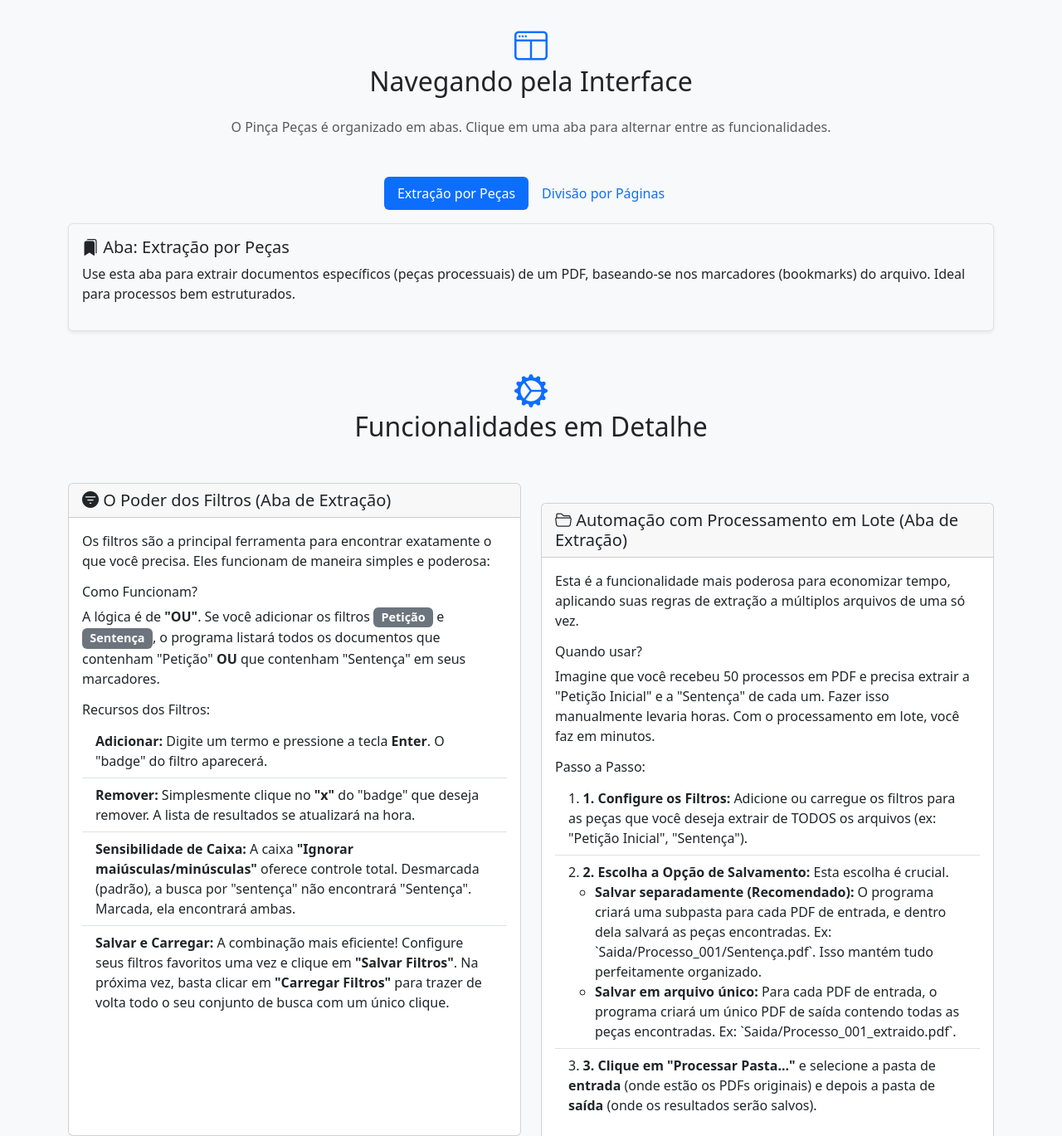
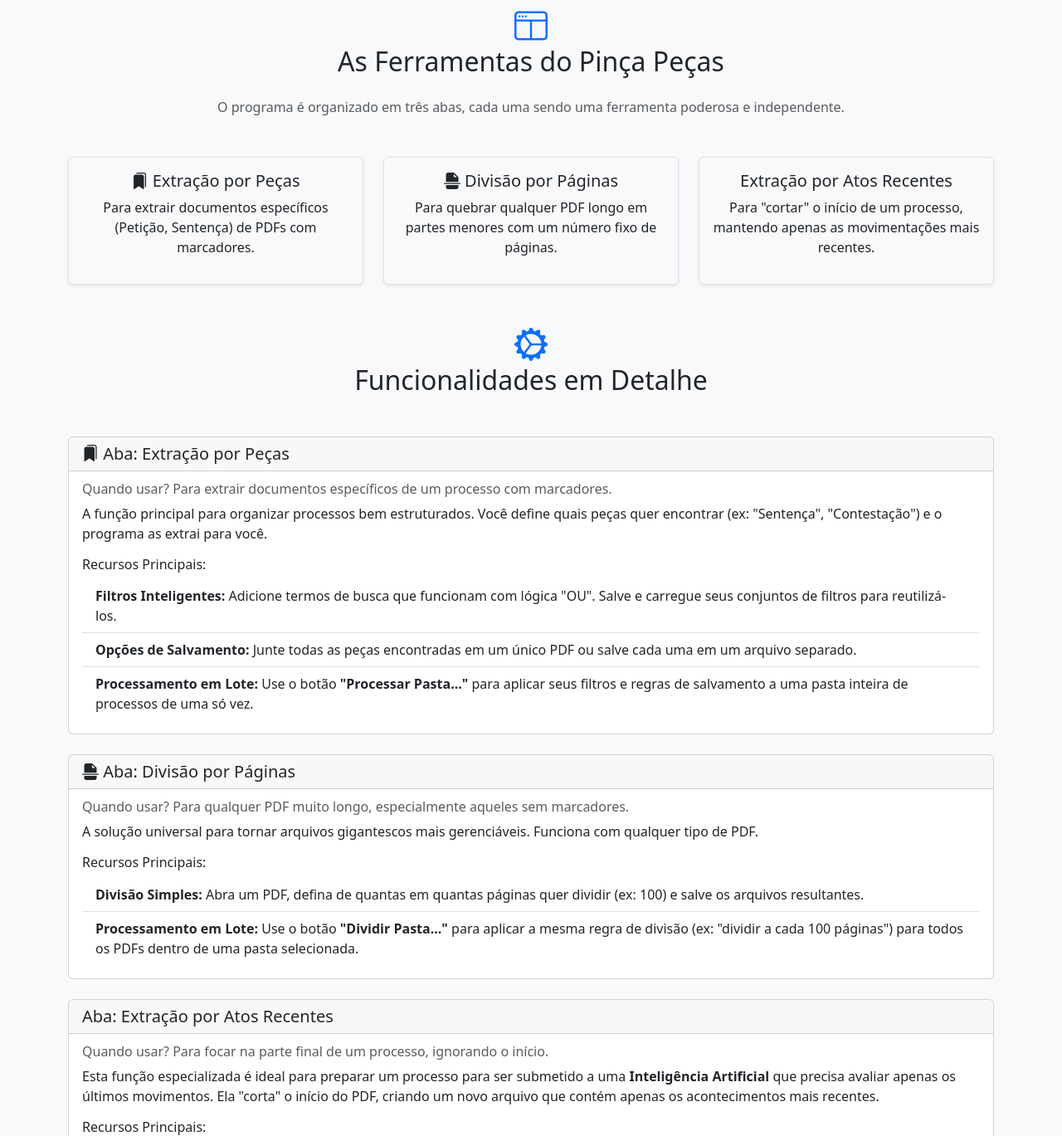
Before and after one commit to hudsonqa/Pinca_Pecas, a plain HTML site: page index.html in a window 1280 px wide. Shown: the part 1431-2800 px from the top of the page at 83% size. Drawn offline with nearby package versions, Linux system fonts and the light colour scheme.

Commit message:
Update index.html

```diff
--- a/index.html
+++ b/index.html
@@ -45,9 +45,6 @@
             border-radius: 0.2rem;
             font-size: 0.9em;
         }
-        .nav-pills .nav-link.active {
-            background-color: #0d6efd;
-        }
     </style>
 </head>
 <body>
@@ -77,9 +74,9 @@
 
         <section id="introducao" class="text-center hero mb-5">
             <h1 class="display-4">Bem-vindo ao Pinça Peças v1.0!</h1>
-            <p class="lead">Sua ferramenta multifuncional para extrair e dividir documentos PDF com precisão e velocidade.</p>
+            <p class="lead">Sua suíte completa de automação para extrair, dividir e preparar PDFs de processos com precisão e velocidade.</p>
             <hr class="my-4">
-            <p class="mb-4">Agora, além da extração inteligente por peças, você pode dividir qualquer PDF em partes menores. Este manual cobre todas as funcionalidades.</p>
+            <p class="mb-4">Este manual detalha todas as funcionalidades, incluindo o poderoso processamento em lote agora disponível para todas as ferramentas.</p>
             <a href="https://raw.githubusercontent.com/hudsonqa/Pinca_Pecas/main/Pinca_Pecas.zip" class="btn btn-light btn-lg">
                 <i class="bi bi-download"></i>
                 Baixar Pinça Peças
@@ -126,28 +123,26 @@
         </section>
 
         <section id="interface" class="my-5">
-            <h2 class="text-center mb-4"><i class="bi bi-window-split section-icon"></i><br>Navegando pela Interface</h2>
-            <p class="text-center text-muted mb-5">O Pinça Peças é organizado em abas. Clique em uma aba para alternar entre as funcionalidades.</p>
+            <h2 class="text-center mb-4"><i class="bi bi-window-split section-icon"></i><br>As Ferramentas do Pinça Peças</h2>
+            <p class="text-center text-muted mb-5">O programa é organizado em três abas, cada uma sendo uma ferramenta poderosa e independente.</p>
 
-            <ul class="nav nav-pills justify-content-center mb-3" id="pills-tab" role="tablist">
-                <li class="nav-item" role="presentation">
-                    <button class="nav-link active" id="pills-extract-tab" data-bs-toggle="pill" data-bs-target="#pills-extract" type="button" role="tab">Extração por Peças</button>
-                </li>
-                <li class="nav-item" role="presentation">
-                    <button class="nav-link" id="pills-split-tab" data-bs-toggle="pill" data-bs-target="#pills-split" type="button" role="tab">Divisão por Páginas</button>
-                </li>
-            </ul>
-            <div class="tab-content" id="pills-tabContent">
-                <div class="tab-pane fade show active" id="pills-extract" role="tabpanel">
-                    <div class="p-3 border bg-light rounded shadow-sm">
-                        <h5><i class="bi bi-bookmarks-fill"></i> Aba: Extração por Peças</h5>
-                        <p>Use esta aba para extrair documentos específicos (peças processuais) de um PDF, baseando-se nos marcadores (bookmarks) do arquivo. Ideal para processos bem estruturados.</p>
+            <div class="row text-center gy-4">
+                <div class="col-md-4">
+                    <div class="p-3 border bg-light rounded shadow-sm h-100">
+                        <h5><i class="bi bi-bookmarks-fill"></i> Extração por Peças</h5>
+                        <p>Para extrair documentos específicos (Petição, Sentença) de PDFs com marcadores.</p>
                     </div>
                 </div>
-                <div class="tab-pane fade" id="pills-split" role="tabpanel">
-                    <div class="p-3 border bg-light rounded shadow-sm">
-                        <h5><i class="bi bi-file-earmark-break-fill"></i> Aba: Divisão por Páginas</h5>
-                        <p>Use esta aba para dividir qualquer PDF em arquivos menores com um número fixo de páginas. Perfeito para documentos longos ou sem marcadores.</p>
+                <div class="col-md-4">
+                    <div class="p-3 border bg-light rounded shadow-sm h-100">
+                        <h5><i class="bi bi-file-earmark-break-fill"></i> Divisão por Páginas</h5>
+                        <p>Para quebrar qualquer PDF longo em partes menores com um número fixo de páginas.</p>
+                    </div>
+                </div>
+                <div class="col-md-4">
+                    <div class="p-3 border bg-light rounded shadow-sm h-100">
+                        <h5><i class="bi bi-gavel"></i> Extração por Atos Recentes</h5>
+                        <p>Para "cortar" o início de um processo, mantendo apenas as movimentações mais recentes.</p>
                     </div>
                 </div>
             </div>
@@ -155,58 +150,51 @@
 
         <section id="funcionalidades" class="my-5">
             <h2 class="text-center mb-5"><i class="bi bi-gear-wide-connected section-icon"></i><br>Funcionalidades em Detalhe</h2>
-            <div class="row row-cols-1 row-cols-md-2 g-4">
+            <div class="row row-cols-1 g-4">
 
-                <div class="col-12">
+                <div class="col">
                     <div class="card h-100">
-                        <div class="card-header h5"><i class="bi bi-filter-circle-fill"></i> O Poder dos Filtros (Aba de Extração)</div>
+                        <div class="card-header h5"><i class="bi bi-bookmarks-fill"></i> Aba: Extração por Peças</div>
                         <div class="card-body">
-                            <p class="card-text">Os filtros são a principal ferramenta para encontrar exatamente o que você precisa. Eles funcionam de maneira simples e poderosa:</p>
-                            <h6 class="mt-3">Como Funcionam?</h6>
-                            <p>A lógica é de <strong>"OU"</strong>. Se você adicionar os filtros <span class="badge bg-secondary">Petição</span> e <span class="badge bg-secondary">Sentença</span>, o programa listará todos os documentos que contenham "Petição" <strong>OU</strong> que contenham "Sentença" em seus marcadores.</p>
-                            <h6 class="mt-3">Recursos dos Filtros:</h6>
+                            <h6 class="card-subtitle mb-2 text-muted">Quando usar? Para extrair documentos específicos de um processo com marcadores.</h6>
+                            <p class="card-text">A função principal para organizar processos bem estruturados. Você define quais peças quer encontrar (ex: "Sentença", "Contestação") e o programa as extrai para você.</p>
+                            <h6 class="mt-3">Recursos Principais:</h6>
                             <ul class="list-group list-group-flush">
-                                <li class="list-group-item"><strong>Adicionar:</strong> Digite um termo e pressione a tecla <strong>Enter</strong>. O "badge" do filtro aparecerá.</li>
-                                <li class="list-group-item"><strong>Remover:</strong> Simplesmente clique no <strong>"x"</strong> do "badge" que deseja remover. A lista de resultados se atualizará na hora.</li>
-                                <li class="list-group-item"><strong>Sensibilidade de Caixa:</strong> A caixa <strong>"Ignorar maiúsculas/minúsculas"</strong> oferece controle total. Desmarcada (padrão), a busca por "sentença" não encontrará "Sentença". Marcada, ela encontrará ambas.</li>
-                                <li class="list-group-item"><strong>Salvar e Carregar:</strong> A combinação mais eficiente! Configure seus filtros favoritos uma vez e clique em <strong>"Salvar Filtros"</strong>. Na próxima vez, basta clicar em <strong>"Carregar Filtros"</strong> para trazer de volta todo o seu conjunto de busca com um único clique.</li>
+                                <li class="list-group-item"><strong>Filtros Inteligentes:</strong> Adicione termos de busca que funcionam com lógica "OU". Salve e carregue seus conjuntos de filtros para reutilizá-los.</li>
+                                <li class="list-group-item"><strong>Opções de Salvamento:</strong> Junte todas as peças encontradas em um único PDF ou salve cada uma em um arquivo separado.</li>
+                                <li class="list-group-item"><strong>Processamento em Lote:</strong> Use o botão <strong>"Processar Pasta..."</strong> para aplicar seus filtros e regras de salvamento a uma pasta inteira de processos de uma só vez.</li>
                             </ul>
                         </div>
                     </div>
                 </div>
 
-                <div class="col-12">
-                    <div class="card h-100 mt-4">
-                        <div class="card-header h5"><i class="bi bi-folder2-open"></i> Automação com Processamento em Lote (Aba de Extração)</div>
+                <div class="col">
+                    <div class="card h-100">
+                        <div class="card-header h5"><i class="bi bi-file-earmark-break-fill"></i> Aba: Divisão por Páginas</div>
                         <div class="card-body">
-                            <p class="card-text">Esta é a funcionalidade mais poderosa para economizar tempo, aplicando suas regras de extração a múltiplos arquivos de uma só vez.</p>
-                            <h6 class="mt-3">Quando usar?</h6>
-                            <p>Imagine que você recebeu 50 processos em PDF e precisa extrair a "Petição Inicial" e a "Sentença" de cada um. Fazer isso manualmente levaria horas. Com o processamento em lote, você faz em minutos.</p>
-                            <h6 class="mt-3">Passo a Passo:</h6>
-                            <ol class="list-group list-group-numbered list-group-flush">
-                                <li class="list-group-item"><strong>1. Configure os Filtros:</strong> Adicione ou carregue os filtros para as peças que você deseja extrair de TODOS os arquivos (ex: "Petição Inicial", "Sentença").</li>
-                                <li class="list-group-item"><strong>2. Escolha a Opção de Salvamento:</strong> Esta escolha é crucial.
-                                    <ul>
-                                        <li><strong>Salvar separadamente (Recomendado):</strong> O programa criará uma subpasta para cada PDF de entrada, e dentro dela salvará as peças encontradas. Ex: `Saida/Processo_001/Sentença.pdf`. Isso mantém tudo perfeitamente organizado.</li>
-                                        <li><strong>Salvar em arquivo único:</strong> Para cada PDF de entrada, o programa criará um único PDF de saída contendo todas as peças encontradas. Ex: `Saida/Processo_001_extraido.pdf`.</li>
-                                    </ul>
-                                </li>
-                                <li class="list-group-item"><strong>3. Clique em "Processar Pasta..."</strong> e selecione a pasta de <strong>entrada</strong> (onde estão os PDFs originais) e depois a pasta de <strong>saída</strong> (onde os resultados serão salvos).</li>
-                            </ol>
+                            <h6 class="card-subtitle mb-2 text-muted">Quando usar? Para qualquer PDF muito longo, especialmente aqueles sem marcadores.</h6>
+                            <p class="card-text">A solução universal para tornar arquivos gigantescos mais gerenciáveis. Funciona com qualquer tipo de PDF.</p>
+                            <h6 class="mt-3">Recursos Principais:</h6>
+                            <ul class="list-group list-group-flush">
+                                <li class="list-group-item"><strong>Divisão Simples:</strong> Abra um PDF, defina de quantas em quantas páginas quer dividir (ex: 100) e salve os arquivos resultantes.</li>
+                                <li class="list-group-item"><strong>Processamento em Lote:</strong> Use o botão <strong>"Dividir Pasta..."</strong> para aplicar a mesma regra de divisão (ex: "dividir a cada 100 páginas") para todos os PDFs dentro de uma pasta selecionada.</li>
+                            </ul>
                         </div>
                     </div>
                 </div>
-                 <div class="col-12">
-                    <div class="card h-100 mt-4">
-                        <div class="card-header h5"><i class="bi bi-file-earmark-break-fill"></i> Divisão Simples por Páginas (Aba de Divisão)</div>
+
+                <div class="col">
+                    <div class="card h-100">
+                        <div class="card-header h5"><i class="bi bi-gavel"></i> Aba: Extração por Atos Recentes</div>
                         <div class="card-body">
-                            <p class="card-text">Esta função é a solução universal para qualquer PDF, especialmente aqueles sem marcadores ou muito longos.</p>
-                            <h6 class="mt-3">Passo a Passo:</h6>
-                            <ol class="list-group list-group-numbered list-group-flush">
-                                <li class="list-group-item"><strong>1. Abra o PDF:</strong> Use o botão "Abrir PDF" dentro desta aba.</li>
-                                <li class="list-group-item"><strong>2. Defina o Intervalo:</strong> No campo "Dividir a cada", insira o número máximo de páginas que cada arquivo de saída deve ter (ex: 50, 100, 200).</li>
-                                <li class="list-group-item"><strong>3. Clique em "Dividir e Salvar..."</strong> e escolha a pasta de destino. O programa criará os arquivos numerados para você (ex: `documento_parte_1.pdf`, `documento_parte_2.pdf`, etc.).</li>
-                            </ol>
+                            <h6 class="card-subtitle mb-2 text-muted">Quando usar? Para focar na parte final de um processo, ignorando o início.</h6>
+                            <p class="card-text">Esta função especializada é ideal para preparar um processo para ser submetido a uma <strong>Inteligência Artificial</strong> que precisa avaliar apenas os últimos movimentos. Ela "corta" o início do PDF, criando um novo arquivo que contém apenas os acontecimentos mais recentes.</p>
+                            <h6 class="mt-3">Recursos Principais:</h6>
+                            <ul class="list-group list-group-flush">
+                                <li class="list-group-item"><strong>Extração Focada:</strong> Abra um PDF de processo, escolha quantos dos últimos atos deseja manter (ex: 3, 5, 10) e o programa gera um novo PDF enxuto.</li>
+                                <li class="list-group-item"><strong>Processamento em Lote:</strong> Use o botão <strong>"Processar Pasta (Atos)..."</strong> para aplicar a mesma regra de extração (ex: "extrair os últimos 5 atos") para todos os PDFs de processo em uma pasta.</li>
+                            </ul>
+                             <div class="alert alert-secondary mt-3"><strong>Nota:</strong> "Atos" são identificados por marcadores como "Despacho", "Decisão", "Sentença", "Acórdão", etc.</div>
                         </div>
                     </div>
                 </div>
@@ -217,27 +205,15 @@
         <section id="dicas" class="my-5">
             <h2 class="text-center mb-4"><i class="bi bi-lightbulb section-icon"></i><br>Dicas e Solução de Problemas</h2>
              <div class="accordion" id="accordionTips">
-                <div class="accordion-item">
+                 <div class="accordion-item">
                     <h2 class="accordion-header">
-                        <button class="accordion-button" type="button" data-bs-toggle="collapse" data-bs-target="#t1">
-                            Qual aba devo usar?
+                        <button class="accordion-button" type="button" data-bs-toggle="collapse" data-bs-target="#t2">
+                            A extração por peças ou por atos não encontra nada. O que fazer?
                         </button>
                     </h2>
-                    <div id="t1" class="accordion-collapse collapse show" data-bs-parent="#accordionTips">
+                    <div id="t2" class="accordion-collapse collapse show" data-bs-parent="#accordionTips">
                         <div class="accordion-body">
-                            Use <strong>"Extração por Peças"</strong> se o seu PDF é um processo judicial com marcadores para cada documento (Petição, Contestação, etc.). Use <strong>"Divisão por Páginas"</strong> para qualquer outro PDF longo que você precise quebrar em pedaços menores, ou para processos que não tenham marcadores.
-                        </div>
-                    </div>
-                </div>
-                <div class="accordion-item">
-                    <h2 class="accordion-header">
-                        <button class="accordion-button collapsed" type="button" data-bs-toggle="collapse" data-bs-target="#t2">
-                            A lista de resultados está vazia na aba "Extração por Peças".
-                        </button>
-                    </h2>
-                    <div id="t2" class="accordion-collapse collapse" data-bs-parent="#accordionTips">
-                        <div class="accordion-body">
-                            Isso significa que o PDF aberto não possui marcadores (bookmarks). Para este tipo de arquivo, a função de extração por peças não funcionará. Utilize a aba <strong>"Divisão por Páginas"</strong> para trabalhar com este documento.
+                            Isso quase sempre significa que o PDF não possui marcadores (bookmarks). Sem eles, as abas de extração inteligente não conseguem identificar os documentos. <strong>Solução:</strong> Utilize a aba <strong>"Divisão por Páginas"</strong> para quebrar o arquivo em partes menores e manejáveis.
                         </div>
                     </div>
                 </div>
@@ -249,7 +225,7 @@
                     </h2>
                     <div id="t3" class="accordion-collapse collapse" data-bs-parent="#accordionTips">
                         <div class="accordion-body">
-                            A barra de progresso na parte inferior da janela deve indicar que o programa está trabalhando. Se ela não se mover por muito tempo, você pode usar o botão <strong>"Cancelar"</strong> para interromper a tarefa com segurança. Processar pastas com centenas de arquivos ou dividir um PDF muito grande pode levar algum tempo.
+                            A barra de progresso na parte inferior da janela deve indicar que o programa está trabalhando. Se ela não se mover por muito tempo, você pode usar o botão <strong>"Cancelar"</strong> para interromper a tarefa com segurança. O processamento em lote de muitos arquivos pode levar um tempo considerável.
                         </div>
                     </div>
                 </div>
```
